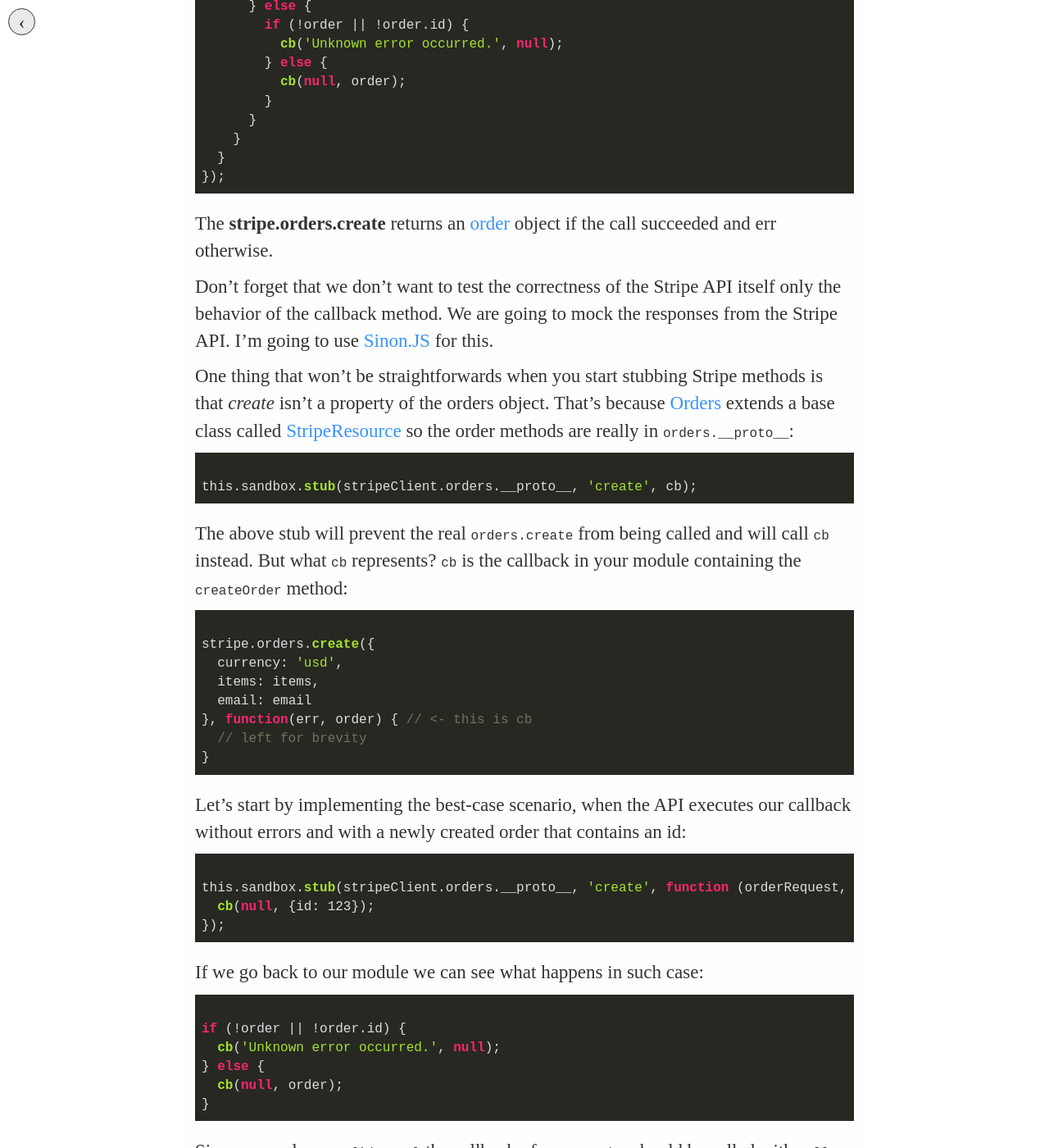
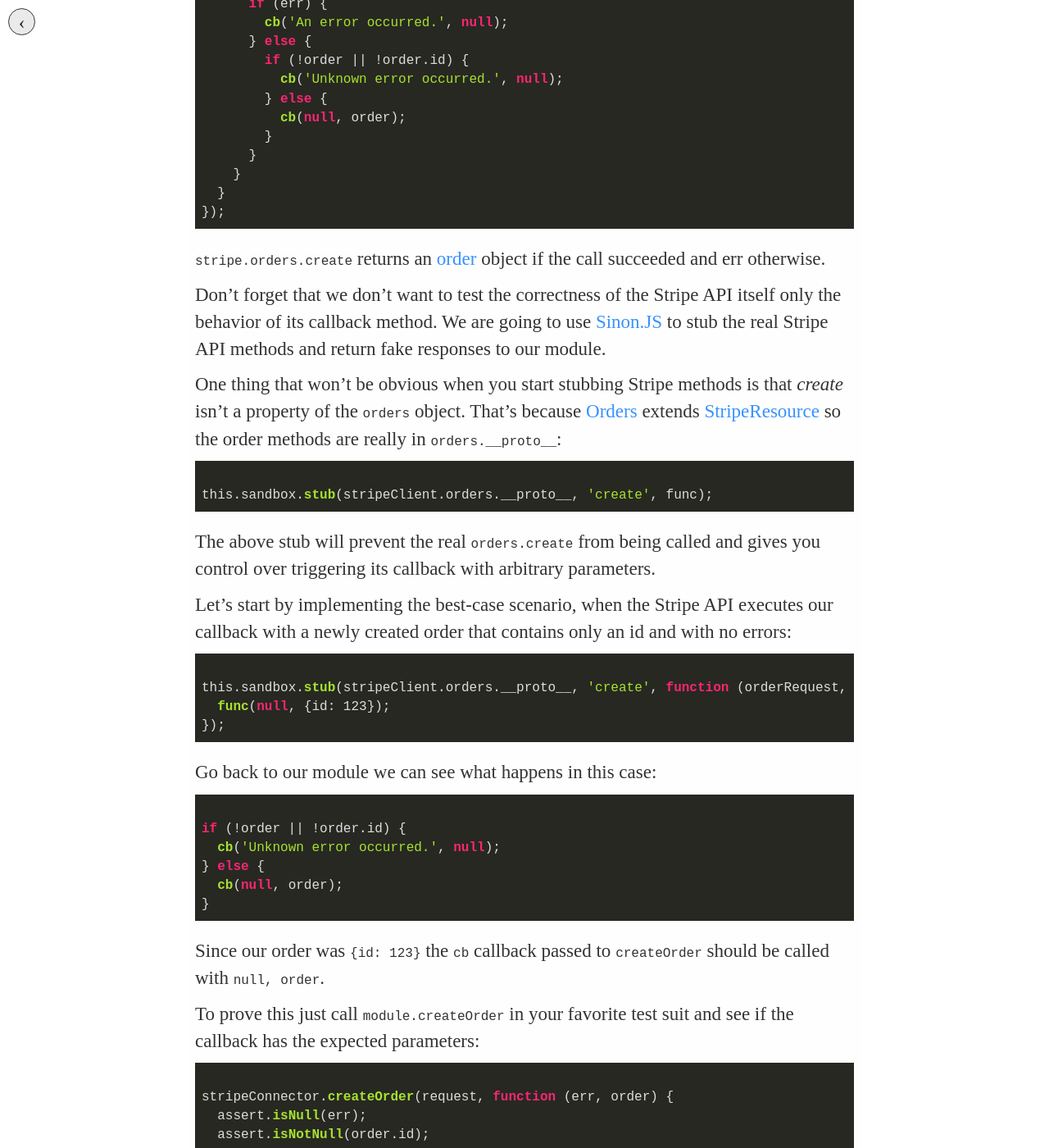
Before and after one commit to akoskm/akoskm.github.io, a Jekyll site: the page built from _posts/2016-06-26-node-js-unit-testing-tutorial-external-api.md, in a window 1280 px wide and 1400 px high, scrolled down 1324 px. Shown: the whole window at 82% size. Built offline with Jekyll 4.4.1, drawn with Linux system fonts in a browser that asks for light colours; nearby versions of some CDN libraries; some web fonts are replaced; comment, search, counter and statistics services are not loaded; some of the changed text lies outside the part shown.

Commit message:
final edits

```diff
--- a/_posts/2016-06-26-node-js-unit-testing-tutorial-external-api.md
+++ b/_posts/2016-06-26-node-js-unit-testing-tutorial-external-api.md
@@ -2,24 +2,25 @@
 title: Unit Testing Node.js apps with Stripe API integration
 layout: post
 type: post
-date: 2016-06-25 00:00:01
-draft: true
+date: 2016-07-01 00:00:01
 ---
 
 Stripe maintains a handful of [official API libraries](https://stripe.com/docs/libraries/),
-they are straightforward, equipped with simple, language-specific examples so it's really easy
-to integrate it into your own software product.
+they are simple and equipped with language-specific examples so you can easily integrate them
+into your own software product.
 
-Depending on your application a successful payment can have different implications, but you always
-want to make sure that the user gets what he's paid for.
-In the Node-Stripe API world it means that the callback which is executed after the payment behaves
-correctly in various scenarios.
+Depending on your application a successful payment has different implications, but it's always a
+good idea to make sure that the user gets what he's paid for.
+
+In the Node-Stripe API world this means that the callback which is executed after a payment
+has been made behaves correctly in various scenarios. To make sure that it does, let's
+cover it with some unit tests.
 
 _This tutorial is about testing your Stripe driven code, if you're still unfamiliar with stripe
 I suggest you to read the [Node.js Stripe API Reference](https://stripe.com/docs/api/node#intro)._
 
 Let's say we built an application where the users can order hand-made cosmetics through your web-shop.
-This is the module which handles all the Stripe related stuff:
+Here is the module which handles all the Stripe related stuff:
 
 <pre><code class="hljs javascript">
 var stripe = require('stripe')(
@@ -61,46 +62,37 @@
 });
 </code></pre>
 
-The __stripe.orders.create__ returns an [order](https://stripe.com/docs/api#order_return_object)
+<code>stripe.orders.create</code> returns an [order](https://stripe.com/docs/api#order_return_object)
 object if the call succeeded and err otherwise.
 
 Don't forget that we don't want to test the correctness of the Stripe API itself only the behavior of
-the callback method. We are going to mock the responses from the Stripe API.
-I'm going to use [Sinon.JS](http://sinonjs.org) for this.
+its callback method. We are going to use [Sinon.JS](http://sinonjs.org) to stub the real Stripe API methods
+and return fake responses to our module.
 
-One thing that won't be straightforwards when you start stubbing Stripe methods is that _create_ isn't
-a property of the orders object. That's because
+One thing that won't be obvious when you start stubbing Stripe methods is that _create_ isn't
+a property of the <code>orders</code> object. That's because
 [Orders](https://github.com/stripe/stripe-node/blob/master/lib/resources/Orders.js)
-extends a base class called
+extends
 [StripeResource](https://github.com/stripe/stripe-node/blob/master/lib/StripeResource.js) so the order
 methods are really in <code>orders.__proto__</code>:
 
 <pre><code class="hljs javascript">
-this.sandbox.stub(stripeClient.orders.__proto__, 'create', cb);
+this.sandbox.stub(stripeClient.orders.__proto__, 'create', func);
 </code></pre>
 
 The above stub will prevent the real <code>orders.create</code> from being called
-and will call <code>cb</code> instead. But what <code>cb</code> represents? <code>cb</code> is the callback
-in your module containing the <code>createOrder</code> method:
-<pre><code class="hljs javascript">
-stripe.orders.create({
-  currency: 'usd',
-  items: items,
-  email: email
-}, function(err, order) { // &lt;- this is cb
-  // left for brevity
-}
-</code></pre>
-Let's start by implementing the best-case scenario, when the API executes our callback without errors and with
-a newly created order that contains an id:
+and gives you control over triggering its callback with arbitrary parameters.
+
+Let's start by implementing the best-case scenario, when the Stripe API executes our callback with a newly
+created order that contains only an id and with no errors:
 
 <pre><code class="hljs javascript">
-this.sandbox.stub(stripeClient.orders.__proto__, 'create', function (orderRequest, cb) {
-  cb(null, {id: 123});
+this.sandbox.stub(stripeClient.orders.__proto__, 'create', function (orderRequest, func) {
+  func(null, {id: 123});
 });
 </code></pre>
 
-If we go back to our module we can see what happens in such case:
+Go back to our module we can see what happens in this case:
 
 <pre><code class="hljs javascript">
 if (!order || !order.id) {
@@ -110,11 +102,11 @@
 }
 </code></pre>
 
-Since our order was <code>{id: 123}</code> the callback of <code>createOrder</code> should be called with
-<code>null, order</code>.
+Since our order was <code>{id: 123}</code> the <code>cb</code> callback passed to <code>createOrder</code>
+should be called with <code>null, order</code>.
 
-In order to prove this we'll call <code>module.createOrder</code> in our test suit and see if <code>cb</code> really
-carries the parameters we expect:
+To prove this just call <code>module.createOrder</code> in your favorite test suit and see if the callback
+has the expected parameters:
 
 <pre><code class="hljs javascript">
 stripeConnector.createOrder(request, function (err, order) {
```
